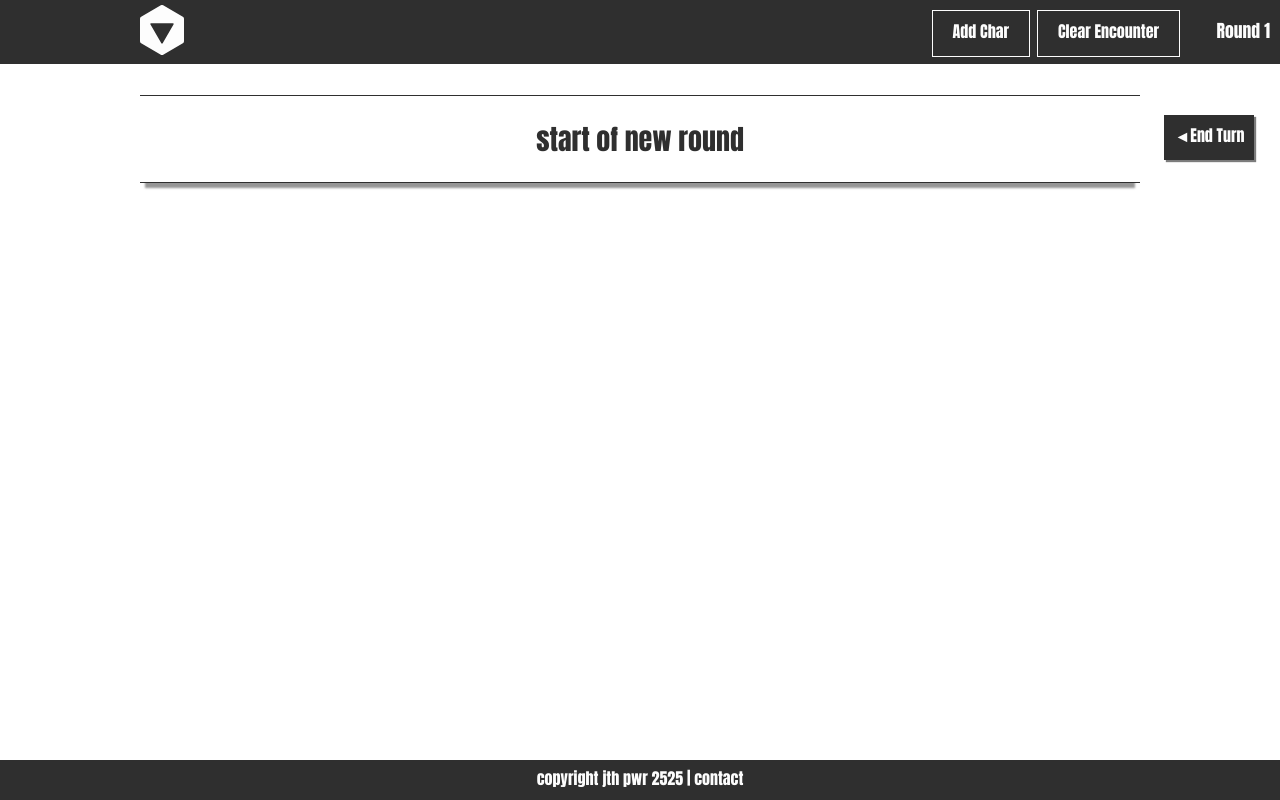
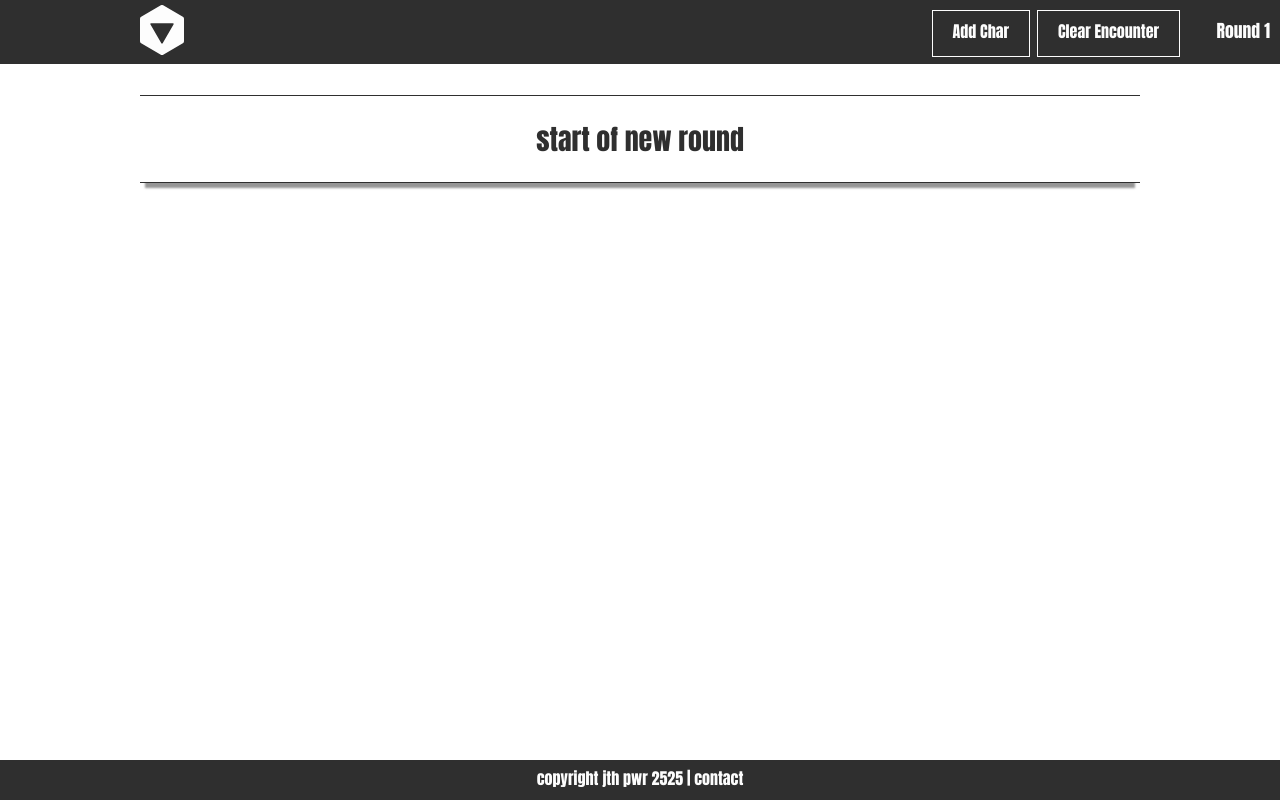
Before and after one commit to patrickwroach/inc, a React app: page / in a window 1280 px wide. Built offline with nearby package versions, Linux system fonts and the light colour scheme.

Commit message:
Start of SoR function updates

```diff
--- a/app/components/Presentational/Encounter.jsx
+++ b/app/components/Presentational/Encounter.jsx
@@ -2,6 +2,7 @@ import React from 'react';
 import Shortid from 'shortid';
 import { InitGroup } from './initgroup.jsx';
 import { Button } from './button.jsx';
+import { EndTurnButton } from './endTurnButton.jsx';
 import { AddChar } from './addchar.jsx';
 import { ClearEncounterModal } from './ClearEncounterModal.jsx';
 import { Constants } from '../../other/Constants.js';
@@ -34,7 +35,7 @@ let initGroupArray = [
 	{
 		id: "group-start",
 		name: "start of new round",
-		init: Number.MIN_SAFE_INTEGER,
+		init: Number.MAX_SAFE_INTEGER,
 		type: "nonChar",
 
 		charIds: ["new-round"]
@@ -110,6 +111,7 @@ export class Encounter extends React.Component {
 		this.state = {
 			initGroups: initGroupArray,
 			characters: charArray,
+			isEndTurnDisplayed:false,
 			isAddCharModalOpen: false,
 			isClearEncounterModalOpen: false,
 			newName: 'Unnamed',
@@ -120,7 +122,8 @@ export class Encounter extends React.Component {
 			amountVis: 'hidden',
 			hpVis: 'hidden',
 			round: 1,
-			turns: 0
+			turns: 0,
+
 		};
 
 		this.addHp = this.addHp.bind(this);
@@ -324,20 +327,23 @@ export class Encounter extends React.Component {
 	// May not be used anymore after merge with data-organization branch.  Keeping so it can
 	//  be incorporated into endTurn (renamed function in branch)
 	endTurn() {
+		var isEndTurnDisplayed = true;
+		var currentRound = this.state.round;
+		var newInitGroupsArray = this.state.initGroups.slice();
+
 		if (this.state.initGroups.length > 1) {
-			var newInitGroupsArray = this.state.initGroups.slice();
 			newInitGroupsArray.push(newInitGroupsArray.shift());
-			this.setState({
-				initGroups: newInitGroupsArray
-			}
-			);
-			if (this.state.initGroups[0].name === "start of new round") {
-				var currentRound = this.state.round + 1;
-				this.setState({
-					round: currentRound
-				});
+			if (newInitGroupsArray[0].id === "new-round") {
+				currentRound++;
+				isEndTurnDisplayed = false;
 			}
 		}
+
+		this.setState({
+			initGroups: newInitGroupsArray,
+			round: currentRound,
+			isEndTurnDisplayed: isEndTurnDisplayed
+		})
 	}
 
 	toggleClearEncounterModal() {
@@ -414,10 +420,9 @@ export class Encounter extends React.Component {
 						id="addCharButton"
 						onClick={this.toggleAddCharModal}
 					/>
-					<Button
-						text={String.fromCharCode(9668) + "End Turn"}
-						id="endTurnButton"
-						onClick={this.endTurn}
+					<EndTurnButton
+						isDisplayed={this.state.isEndTurnDisplayed}
+						endTurn={this.endTurn}
 					/>
 					<AddChar
 						onAddCharSubmit={this.addChar}
--- /dev/null
+++ b/app/components/Presentational/endTurnButton.jsx
@@ -0,0 +1,18 @@
+import React from 'react';
+import { Button } from './button.jsx';
+import { Constants } from '../../other/Constants.js';
+
+export class EndTurnButton extends React.Component {
+    render() {
+        if (!this.props.isDisplayed) {
+            return null;
+        }
+        return (
+            <Button
+                text={Constants.endTurnButtonString}
+                id="endTurnButton"
+                onClick={this.props.endTurn}
+            />
+        )
+    }
+}
--- a/app/other/Constants.js
+++ b/app/other/Constants.js
@@ -26,4 +26,8 @@ export class Constants {
 	static get clearNpcsButtonString() {
 		return 'Clear NPCs';
 	}
+
+	static get endTurnButtonString() {
+		return String.fromCharCode(9668) + 'End Turn';
+	}
 }
```
Also changed, not shown: app/components/Presentational/addChar.jsx (+13 -13 lines), 1 other file (tests, documents, lock files or other folders).
